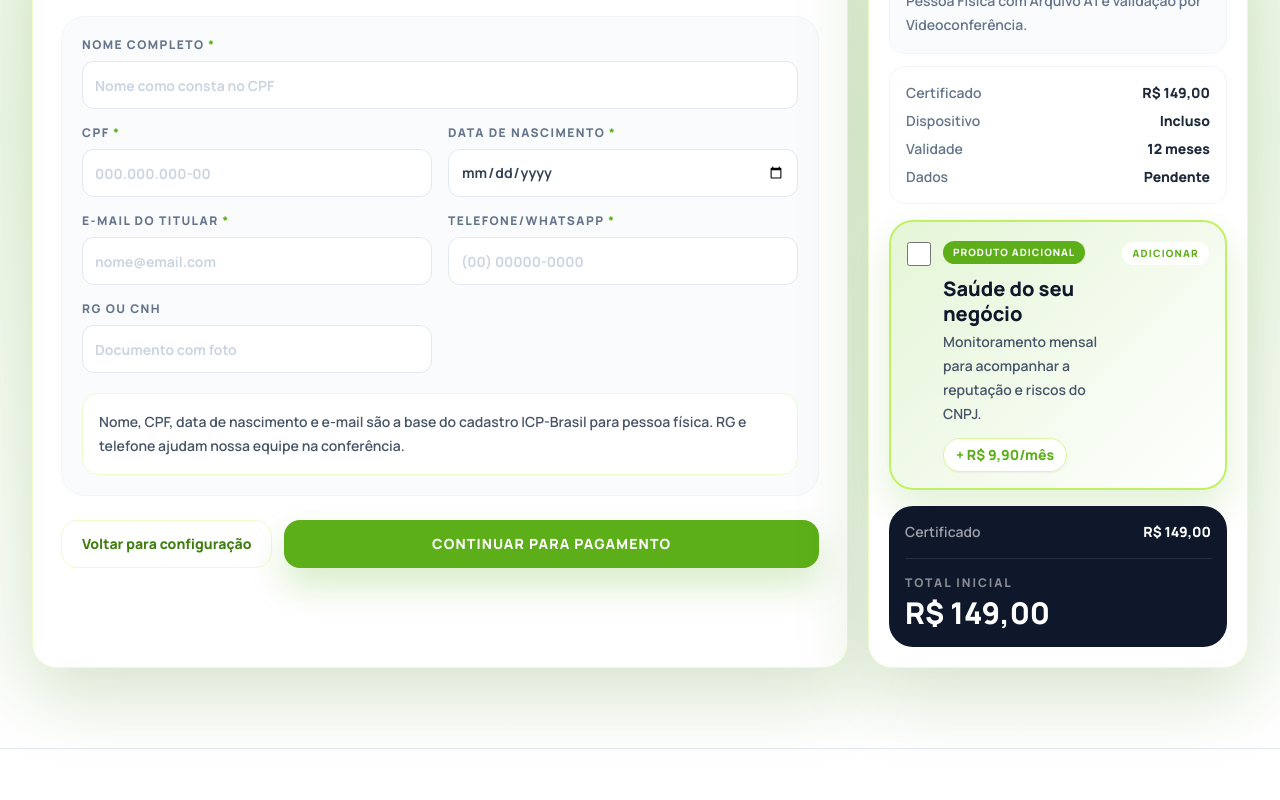
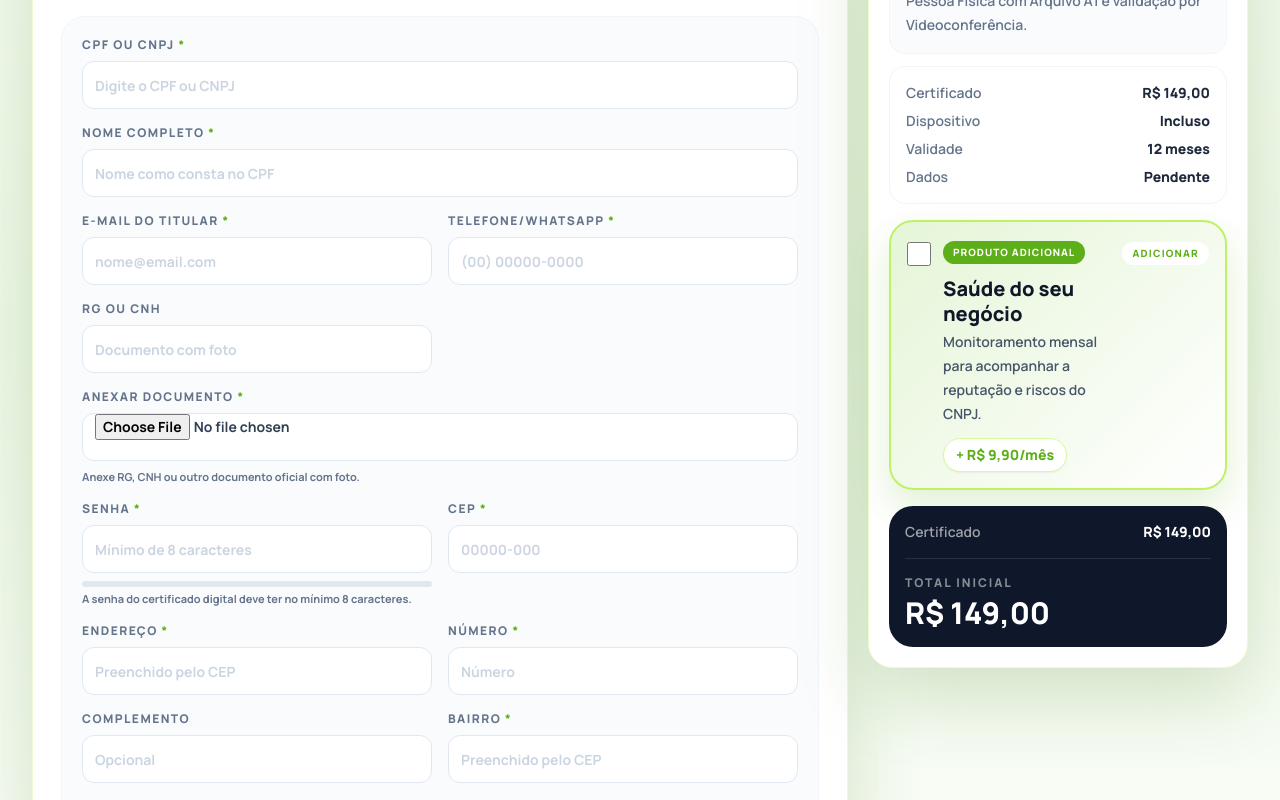
Before and after one commit to Tonybrandino/autentica-certificados, a Next.js app: page /checkout in a window 1280 px wide. Shown: the part 440-1240 px from the top of the page. Built offline with nearby package versions, Linux system fonts and the light colour scheme.

Commit message:
Atualiza formulario pre-checkout

```diff
--- a/src/components/Checkout.tsx
+++ b/src/components/Checkout.tsx
@@ -14,7 +14,7 @@ import {
 import Link from "next/link";
 import { useRouter, useSearchParams } from "next/navigation";
 import type { FormEvent } from "react";
-import { useMemo, useState } from "react";
+import { useEffect, useMemo, useState } from "react";
 
 type CertificateChoice = "pf" | "pj" | "nfe";
 type DeviceChoice = "arquivo" | "smartcard" | "smartcard-leitora" | "token" | "nuvem";
@@ -29,12 +29,55 @@ type CertificateField = {
   wide?: boolean;
   inputMode?: "text" | "email" | "tel" | "numeric";
   maxLength?: number;
+  minLength?: number;
+  helper?: string;
+  accept?: string;
 };
 
 const ADDON_MONTHLY_PRICE = 9.9;
 const pixCopyPaste =
   "00020126580014br.gov.bcb.pix0136checkout-okay-certificacao5204000053039865406123.455802BR5920OKAY CERTIFICACAO6009SAO PAULO62070503***6304A1B2";
 const boletoLine = "34191.79001 01043.510047 91020.150008 7 98120000000000";
+
+const identityField: CertificateField = {
+  name: "document",
+  label: "CPF ou CNPJ",
+  placeholder: "Digite o CPF ou CNPJ",
+  required: true,
+  inputMode: "numeric",
+  wide: true
+};
+
+const addressFields: CertificateField[] = [
+  { name: "zipCode", label: "CEP", placeholder: "00000-000", required: true, inputMode: "numeric" },
+  { name: "street", label: "Endereço", placeholder: "Preenchido pelo CEP", required: true },
+  { name: "number", label: "Número", placeholder: "Número", required: true },
+  { name: "complement", label: "Complemento", placeholder: "Opcional" },
+  { name: "district", label: "Bairro", placeholder: "Preenchido pelo CEP", required: true },
+  { name: "city", label: "Cidade", placeholder: "Preenchida pelo CEP", required: true },
+  { name: "state", label: "UF", placeholder: "UF", required: true, maxLength: 2 }
+];
+
+const documentAttachmentField: CertificateField = {
+  name: "documentAttachment",
+  label: "Anexar documento",
+  type: "file",
+  placeholder: "",
+  required: true,
+  wide: true,
+  accept: ".pdf,.jpg,.jpeg,.png",
+  helper: "Anexe RG, CNH ou outro documento oficial com foto."
+};
+
+const certificatePasswordField: CertificateField = {
+  name: "certificatePassword",
+  label: "Senha",
+  type: "password",
+  placeholder: "Mínimo de 8 caracteres",
+  required: true,
+  minLength: 8,
+  helper: "A senha do certificado digital deve ter no mínimo 8 caracteres."
+};
 
 const certificateOptions = [
   { id: "pf" as CertificateChoice, label: "Pessoa Física" },
@@ -67,49 +110,47 @@ const certificateForms: Record<CertificateChoice, {
     eyebrow: "Dados do titular",
     title: "Preencha os dados do e-CPF",
     description: "Use os dados do titular que fará a validação de identidade.",
-    note: "Nome, CPF, data de nascimento e e-mail são a base do cadastro ICP-Brasil para pessoa física. RG e telefone ajudam nossa equipe na conferência.",
+    note: "CPF ou CNPJ, nome, e-mail e endereço são a base do cadastro ICP-Brasil. RG e telefone ajudam nossa equipe na conferência.",
     fields: [
+      identityField,
       { name: "fullName", label: "Nome completo", placeholder: "Nome como consta no CPF", required: true, wide: true },
-      { name: "cpf", label: "CPF", placeholder: "000.000.000-00", required: true, inputMode: "numeric" },
-      { name: "birthDate", label: "Data de nascimento", placeholder: "dd/mm/aaaa", required: true, type: "date" },
       { name: "email", label: "E-mail do titular", placeholder: "nome@email.com", required: true, type: "email", inputMode: "email" },
       { name: "phone", label: "Telefone/WhatsApp", placeholder: "(00) 00000-0000", required: true, inputMode: "tel" },
-      { name: "rg", label: "RG ou CNH", placeholder: "Documento com foto", inputMode: "text" }
+      { name: "rg", label: "RG ou CNH", placeholder: "Documento com foto", inputMode: "text" },
+      ...addressFields
     ]
   },
   pj: {
     eyebrow: "Dados da empresa",
     title: "Preencha os dados do e-CNPJ",
     description: "Informe a empresa titular e o responsável legal perante o CNPJ.",
-    note: "Para pessoa jurídica, o certificado cruza CNPJ válido com os dados do responsável legal. Cidade e UF ajudam a preparar o cadastro da emissão.",
+    note: "Para pessoa jurídica, o certificado cruza CPF ou CNPJ válido com os dados do responsável legal. O CEP inicia o preenchimento do endereço.",
     fields: [
+      identityField,
       { name: "corporateName", label: "Razão social", placeholder: "Razão social da empresa", required: true, wide: true },
-      { name: "cnpj", label: "CNPJ", placeholder: "00.000.000/0000-00", required: true, inputMode: "numeric" },
-      { name: "companyCity", label: "Cidade da empresa", placeholder: "Cidade", required: true },
-      { name: "companyState", label: "UF", placeholder: "UF", required: true, maxLength: 2 },
       { name: "responsibleName", label: "Nome do responsável", placeholder: "Responsável perante o CNPJ", required: true, wide: true },
       { name: "responsibleCpf", label: "CPF do responsável", placeholder: "000.000.000-00", required: true, inputMode: "numeric" },
-      { name: "responsibleBirthDate", label: "Nascimento do responsável", placeholder: "dd/mm/aaaa", required: true, type: "date" },
       { name: "responsibleEmail", label: "E-mail do responsável", placeholder: "responsavel@email.com", required: true, type: "email", inputMode: "email" },
-      { name: "responsiblePhone", label: "Telefone/WhatsApp", placeholder: "(00) 00000-0000", required: true, inputMode: "tel" }
+      { name: "responsiblePhone", label: "Telefone/WhatsApp", placeholder: "(00) 00000-0000", required: true, inputMode: "tel" },
+      { name: "rg", label: "RG ou CNH", placeholder: "Documento com foto do responsável", inputMode: "text" },
+      ...addressFields
     ]
   },
   nfe: {
     eyebrow: "Dados fiscais",
     title: "Preencha os dados para NF-e",
     description: "Informe os dados da empresa emissora e do responsável pela validação.",
-    note: "NF-e usa certificado de pessoa jurídica para emissão fiscal. A inscrição estadual e o e-mail fiscal ajudam a direcionar a configuração depois da compra.",
+    note: "NF-e usa certificado de pessoa jurídica para emissão fiscal. O CEP inicia o preenchimento do endereço e ajuda a direcionar a configuração depois da compra.",
     fields: [
+      identityField,
       { name: "corporateName", label: "Razão social", placeholder: "Razão social da empresa", required: true, wide: true },
-      { name: "cnpj", label: "CNPJ emissor", placeholder: "00.000.000/0000-00", required: true, inputMode: "numeric" },
       { name: "stateRegistration", label: "Inscrição estadual", placeholder: "Informe se houver", inputMode: "numeric" },
-      { name: "companyCity", label: "Cidade", placeholder: "Cidade", required: true },
-      { name: "companyState", label: "UF", placeholder: "UF", required: true, maxLength: 2 },
       { name: "fiscalEmail", label: "E-mail fiscal", placeholder: "fiscal@empresa.com.br", required: true, type: "email", inputMode: "email", wide: true },
       { name: "responsibleName", label: "Responsável pela validação", placeholder: "Nome completo", required: true, wide: true },
       { name: "responsibleCpf", label: "CPF do responsável", placeholder: "000.000.000-00", required: true, inputMode: "numeric" },
-      { name: "responsibleBirthDate", label: "Nascimento do responsável", placeholder: "dd/mm/aaaa", required: true, type: "date" },
-      { name: "responsiblePhone", label: "Telefone/WhatsApp", placeholder: "(00) 00000-0000", required: true, inputMode: "tel" }
+      { name: "responsiblePhone", label: "Telefone/WhatsApp", placeholder: "(00) 00000-0000", required: true, inputMode: "tel" },
+      { name: "rg", label: "RG ou CNH", placeholder: "Documento com foto do responsável", inputMode: "text" },
+      ...addressFields
     ]
   }
 };
@@ -150,6 +191,19 @@ function getProduct(certificate: CertificateChoice, device: DeviceChoice) {
   );
 }
 
+function getCertificateFields(fields: CertificateField[]) {
+  const documentIndex = fields.findIndex(field => field.name === "rg");
+  const additionalFields = [documentAttachmentField, certificatePasswordField];
+
+  if (documentIndex === -1) return [...fields, ...additionalFields];
+
+  return [
+    ...fields.slice(0, documentIndex + 1),
+    ...additionalFields,
+    ...fields.slice(documentIndex + 1)
+  ];
+}
+
 export function Checkout() {
   const router = useRouter();
   const params = useSearchParams();
@@ -179,12 +233,60 @@ export function Checkout() {
   const selectedCertificate = certificateOptions.find(option => option.id === certificate) ?? certificateOptions[0];
   const selectedValidation = validationMethods.find(method => method.id === validation) ?? validationMethods[0];
   const certificateForm = certificateForms[certificate];
+  const certificateFields = useMemo(
+    () => getCertificateFields(certificateForm.fields),
+    [certificateForm.fields]
+  );
   const validities = selectedProduct ? getAvailableValidities(selectedProduct) : [];
   const activeValidity = validities.includes(requestedValidity) ? requestedValidity : validities[0] ?? 12;
   const basePrice = selectedProduct?.pricesByValidity[activeValidity] ?? 0;
   const surcharge = selectedDevice.productType === "A3" ? selectedDevice.surcharge : 0;
   const certificateTotal = basePrice + surcharge;
   const firstCharge = certificateTotal + (includeAddon ? ADDON_MONTHLY_PRICE : 0);
+
+  useEffect(() => {
+    const zipCode = certificateData.zipCode?.replace(/\D/g, "") ?? "";
+    if (zipCode.length !== 8) return;
+
+    let cancelled = false;
+
+    async function fillAddressByZipCode() {
+      try {
+        const response = await fetch(`https://viacep.com.br/ws/${zipCode}/json/`);
+        const data = await response.json() as {
+          erro?: boolean;
+          logradouro?: string;
+          bairro?: string;
+          localidade?: string;
+          uf?: string;
+        };
+
+        if (cancelled || data.erro) return;
+
+        setCertificateData(current => {
+          const currentZipCode = current.zipCode?.replace(/\D/g, "") ?? "";
+          if (currentZipCode !== zipCode) return current;
+
+          return {
+            ...current,
+            street: data.logradouro ?? current.street ?? "",
+            district: data.bairro ?? current.district ?? "",
+            city: data.localidade ?? current.city ?? "",
+            state: data.uf ?? current.state ?? ""
+          };
+        });
+      } catch {
+        // Mantem o preenchimento manual quando o CEP nao puder ser consultado.
+      }
+    }
+
+    void fillAddressByZipCode();
+
+    return () => {
+      cancelled = true;
+    };
+  }, [certificateData.zipCode]);
+
   function updateCertificateData(name: string, value: string) {
     setCertificateData(current => ({ ...current, [name]: value }));
   }
@@ -274,7 +376,14 @@ export function Checkout() {
 
                 <div className="mt-6 rounded-3xl border border-slate-100 bg-slate-50/70 p-4 sm:p-5">
                   <div className="grid gap-4 sm:grid-cols-2">
-                    {certificateForm.fields.map(field => (
+                    {certificateFields.map(field => {
+                      const value = certificateData[field.name] ?? "";
+                      const minLength = field.minLength ?? 0;
+                      const hasMinLength = !minLength || value.length >= minLength;
+                      const passwordProgress = minLength ? Math.min((value.length / minLength) * 100, 100) : 0;
+                      const isFileField = field.type === "file";
+
+                      return (
                         <label
                           key={field.name}
                           className={`text-xs font-extrabold uppercase tracking-[0.12em] text-slate-500 ${
@@ -285,16 +394,54 @@ export function Checkout() {
                           {field.required && <span className="text-trust"> *</span>}
                           <input
                             type={field.type ?? "text"}
-                          value={certificateData[field.name] ?? ""}
-                          onChange={event => updateCertificateData(field.name, event.target.value)}
+                            value={isFileField ? undefined : value}
+                            onChange={event => {
+                              if (isFileField) {
+                                updateCertificateData(field.name, event.target.files?.[0]?.name ?? "");
+                                return;
+                              }
+
+                              updateCertificateData(field.name, event.target.value);
+                            }}
                             placeholder={field.placeholder}
                             required={field.required}
                             inputMode={field.inputMode}
                             maxLength={field.maxLength}
+                            minLength={field.minLength}
+                            accept={field.accept}
                             className="focus-ring mt-2 h-12 w-full rounded-xl border border-slate-200 bg-white px-3 text-sm font-bold normal-case tracking-normal text-slate-700 placeholder:text-slate-300"
                           />
+                          {field.helper && minLength > 0 && (
+                            <span className="mt-2 block normal-case tracking-normal">
+                              <span className="block h-1.5 overflow-hidden rounded-full bg-slate-200">
+                                <span
+                                  className={`block h-full rounded-full transition-all ${
+                                    hasMinLength ? "bg-trust" : "bg-amber-400"
+                                  }`}
+                                  style={{ width: `${passwordProgress}%` }}
+                                />
+                              </span>
+                              <span
+                                className={`mt-1 block text-[11px] font-bold ${
+                                  hasMinLength ? "text-trust" : "text-slate-500"
+                                }`}
+                              >
+                                {value
+                                  ? hasMinLength
+                                    ? "Senha com mínimo de 8 caracteres."
+                                    : `${value.length}/8 caracteres - mínimo de 8.`
+                                  : field.helper}
+                              </span>
+                            </span>
+                          )}
+                          {field.helper && !minLength && (
+                            <span className="mt-2 block text-[11px] font-bold normal-case tracking-normal text-slate-500">
+                              {isFileField && value ? `Arquivo selecionado: ${value}` : field.helper}
+                            </span>
+                          )}
                         </label>
-                    ))}
+                      );
+                    })}
                   </div>
 
                   <p className="mt-5 rounded-2xl border border-lime-100 bg-white p-4 text-sm font-semibold leading-6 text-slate-600">
```
Lines whose indentation alone changed are shown as unchanged.
